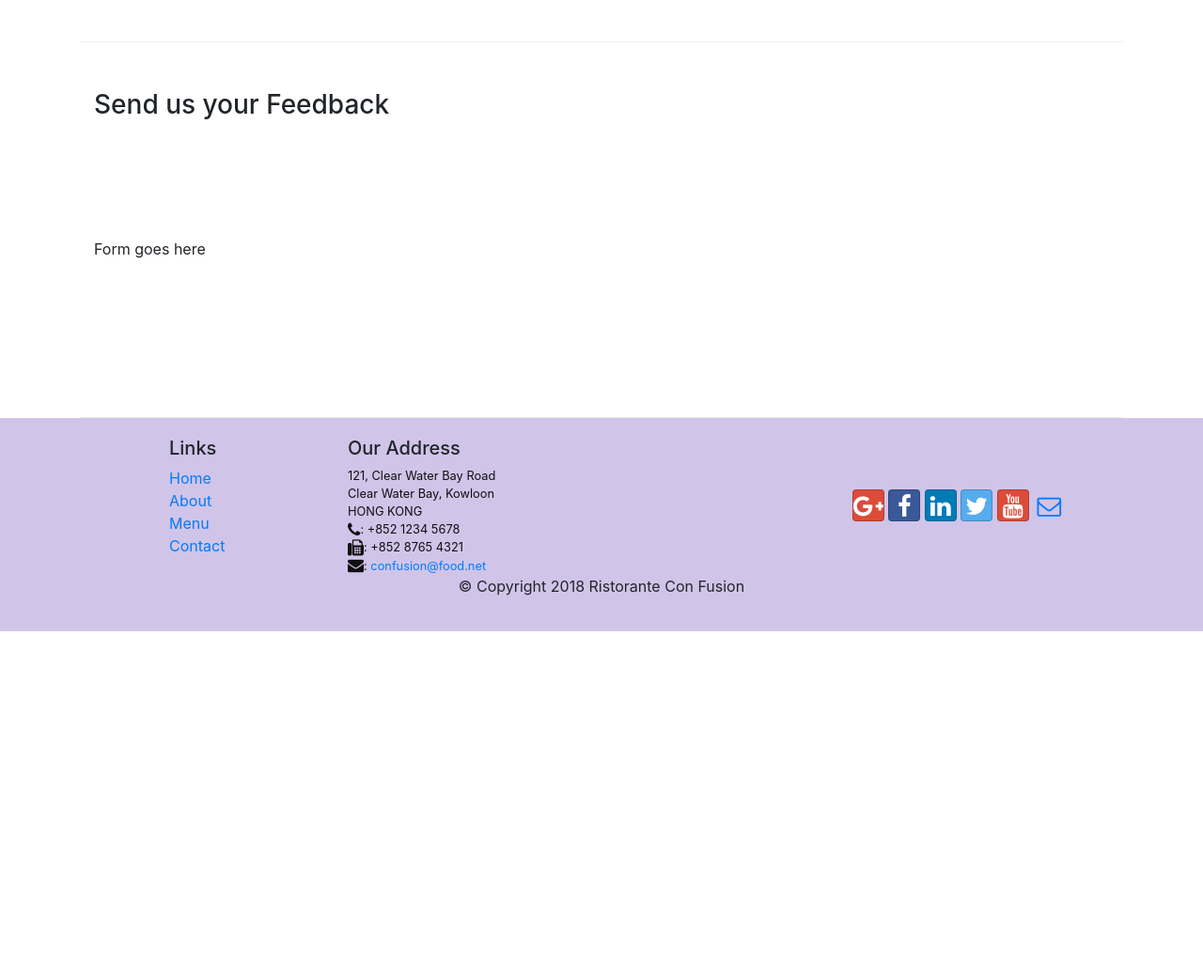
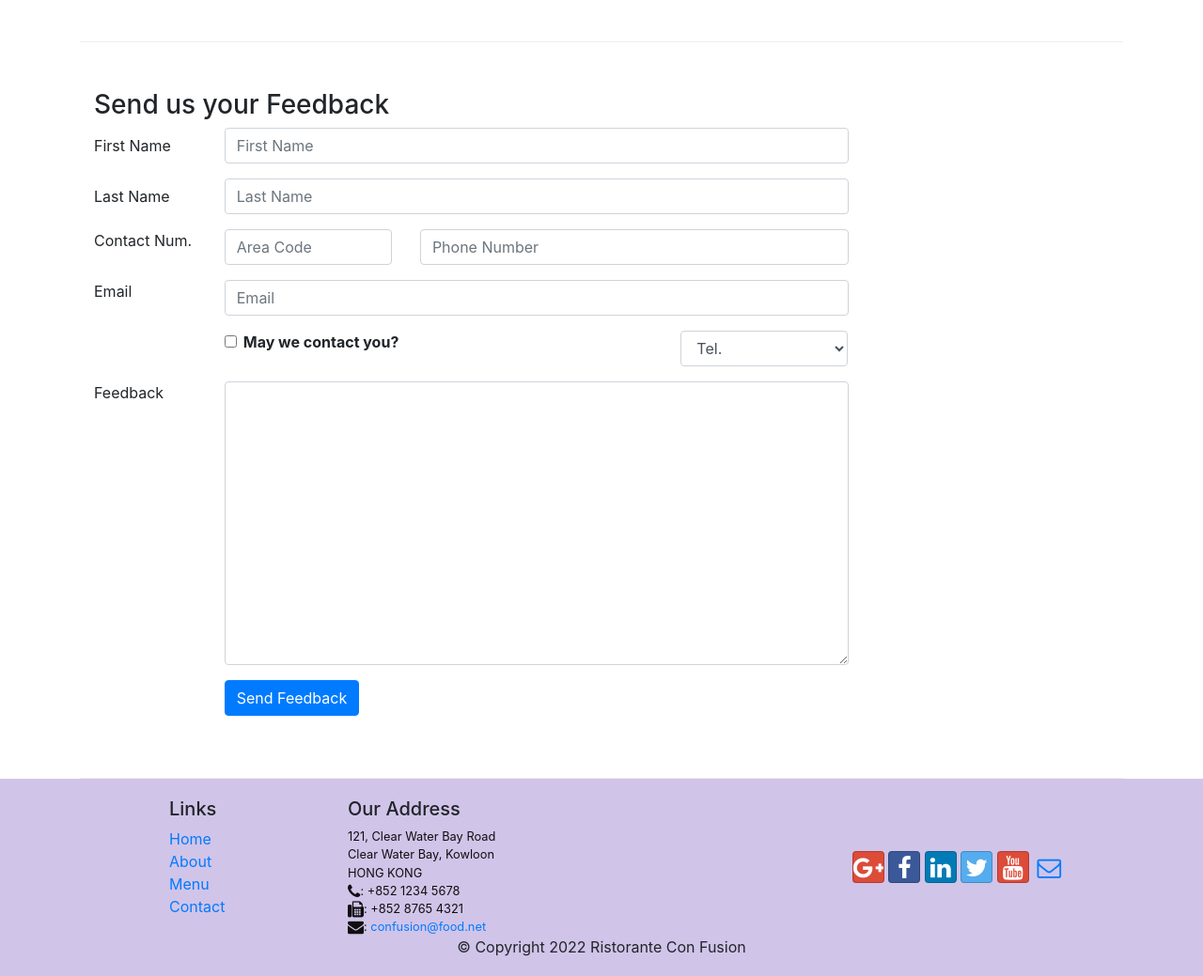
Before and after one commit to dylanperera/Bootstrap-Restaurant, a website: page Bootstrap4/conFusion/contactus.html in a window 1280 px wide. Shown: the part 820-1859 px from the top of the page at 94% size. Before the commit the page ends 1492 px from the top, so only its background shows below. Drawn offline with nearby package versions, Linux system fonts and the light colour scheme.

Commit message:
Finished creating form

```diff
--- a/Bootstrap4/conFusion/contactus.html
+++ b/Bootstrap4/conFusion/contactus.html
@@ -1,34 +1,65 @@
 <!DOCTYPE html>
 <html lang="en">
-
   <head>
-
     <title>Ristorante Con Fusion: About Us</title>
     <!-- Required meta tags always come first -->
-    <meta charset="utf-8">
-    <meta name="viewport" content="width=device-width, initial-scale=1, shrink-to-fit=no">
-    <meta http-equiv="x-ua-compatible" content="ie=edge">
+    <meta charset="utf-8" />
+    <meta
+      name="viewport"
+      content="width=device-width, initial-scale=1, shrink-to-fit=no"
+    />
+    <meta http-equiv="x-ua-compatible" content="ie=edge" />
 
     <!-- Bootstrap CSS -->
-    <link rel="stylesheet" href="node_modules/bootstrap/dist/css/bootstrap.min.css">
-    <link rel="stylesheet" href="node_modules/font-awesome/css/font-awesome.min.css">
-    <link rel="stylesheet" href="node_modules/bootstrap-social/bootstrap-social.css">
-    <link href="css/styles.css" rel="stylesheet">
+    <link
+      rel="stylesheet"
+      href="node_modules/bootstrap/dist/css/bootstrap.min.css"
+    />
+    <link
+      rel="stylesheet"
+      href="node_modules/font-awesome/css/font-awesome.min.css"
+    />
+    <link
+      rel="stylesheet"
+      href="node_modules/bootstrap-social/bootstrap-social.css"
+    />
+    <link href="css/styles.css" rel="stylesheet" />
   </head>
 
   <body>
     <nav class="navbar navbar-dark navbar-expand-sm fixed-top">
       <div class="container">
-            <button class="navbar-toggler" type="button" data-toggle="collapse" data-target="#Navbar">
+        <button
+          class="navbar-toggler"
+          type="button"
+          data-toggle="collapse"
+          data-target="#Navbar"
+        >
           <span class="navbar-toggler-icon"></span>
         </button>
         <a class="navbar-brand" href="#">Ristorante Con Fusion</a>
         <div class="collapse navbar-collapse" id="Navbar">
           <ul class="navbar-nav mr-auto">
-                        <li class="nav-item"><a class="nav-link" href="./index.html"><span class="fa fa-home fa-lg"></span> Home</a></li>
-                        <li class="nav-item"><a class="nav-link" href="./aboutus.html"><span class="fa fa-info fa-lg"></span> About</a></li>
-                        <li class="nav-item"><a class="nav-link" href="#"><span class="fa fa-list fa-lg"></span> Menu</a></li>
-                        <li class="nav-item active"><a class="nav-link" href="#"><span class="fa fa-address-card fa-lg"></span> Contact</a></li>
+            <li class="nav-item">
+              <a class="nav-link" href="./index.html"
+                ><span class="fa fa-home fa-lg"></span> Home</a
+              >
+            </li>
+            <li class="nav-item">
+              <a class="nav-link" href="./aboutus.html"
+                ><span class="fa fa-info fa-lg"></span> About</a
+              >
+            </li>
+            <li class="nav-item">
+              <a class="nav-link" href="#"
+                ><span class="fa fa-list fa-lg"></span> Menu</a
+              >
+            </li>
+            <li class="nav-item active">
+              <a class="nav-link" href="#"
+                ><span class="fa fa-address-card fa-lg"></span> Contact</a
+              >
+            </li>
           </ul>
         </div>
       </div>
@@ -39,10 +70,13 @@
         <div class="row row-header">
           <div class="col-12 col-sm-6">
             <h1>Ristorante con Fusion</h1>
-                    <p>We take inspiration from the World's best cuisines, and create a unique fusion experience. Our lipsmacking creations will tickle your culinary senses!</p>
+            <p>
+              We take inspiration from the World's best cuisines, and create a
+              unique fusion experience. Our lipsmacking creations will tickle
+              your culinary senses!
+            </p>
           </div>
-                <div class="col-12 col-sm">
-                </div>
+          <div class="col-12 col-sm"></div>
         </div>
       </div>
     </header>
@@ -55,7 +89,7 @@
         </ol>
         <div class="col-12">
           <h3>Contact Us</h3>
-               <hr>
+          <hr />
         </div>
       </div>
 
@@ -66,11 +100,11 @@
         <div class="col-12 col-sm-4 offset-sm-1">
           <h5>Our Address</h5>
           <address style="font-size: 100%">
-		              121, Clear Water Bay Road<br>
-		              Clear Water Bay, Kowloon<br>
-		              HONG KONG<br>
-		              <i class="fa fa-phone"></i>: +852 1234 5678<br>
-		              <i class="fa fa-fax"></i>: +852 8765 4321<br>
+            121, Clear Water Bay Road<br />
+            Clear Water Bay, Kowloon<br />
+            HONG KONG<br />
+            <i class="fa fa-phone"></i>: +852 1234 5678<br />
+            <i class="fa fa-fax"></i>: +852 8765 4321<br />
             <i class="fa fa-envelope"></i>:
             <a href="mailto:confusion@food.net">confusion@food.net</a>
           </address>
@@ -79,10 +113,19 @@
           <h5>Map of our Location</h5>
         </div>
         <div class="col-12 col-sm-11 offset-sm-1">
-                <div class = "btn-group" role = "group">
-                    <a class = "btn btn-primary" href = "tel:4162682567" role = "button"><i class = "fa fa-phone"></i> Call</a>
-                    <a class = "btn btn-info" role = "button"><i class = "fa fa-skype"></i> Skype</a>
-                    <a class = "btn btn-success" href = "mailto:pereradm14@gmail.com" role = "button"><i class = "fa fa-envelope-o"></i> Email</a>
+          <div class="btn-group" role="group">
+            <a class="btn btn-primary" href="tel:4162682567" role="button"
+              ><i class="fa fa-phone"></i> Call</a
+            >
+            <a class="btn btn-info" role="button"
+              ><i class="fa fa-skype"></i> Skype</a
+            >
+            <a
+              class="btn btn-success"
+              href="mailto:pereradm14@gmail.com"
+              role="button"
+              ><i class="fa fa-envelope-o"></i> Email</a
+            >
           </div>
         </div>
       </div>
@@ -92,12 +135,122 @@
           <h3>Send us your Feedback</h3>
         </div>
         <div class="col-12 col-md-9">
-                Form goes here
+          <form>
+            <div class="form-group row">
+              <label for="firstname" class="col-12 col-md-2 col-form-label"
+                >First Name</label
+              >
+              <div class="col-12 col-md-10">
+                <input
+                  type="text"
+                  class="form-control"
+                  id="firstname"
+                  name="firstname"
+                  placeholder="First Name"
+                />
               </div>
-             <div class="col-12 col-md">
+            </div>
+            <div class="form-group row">
+              <label for="lastname" class="col-12 col-md-2 col-form-label"
+                >Last Name</label
+              >
+              <div class="col-12 col-md-10">
+                <input
+                  type="text"
+                  class="form-control"
+                  id="lastname"
+                  name="lastname"
+                  placeholder="Last Name"
+                />
+              </div>
+            </div>
+            <div class="form-group row">
+              <label
+                for="phoneNumber"
+                class="col-12 col-md-2 form-control-label"
+                >Contact Num.</label
+              >
+              <div class="col-5 col-md-3">
+                <input
+                  type="tell"
+                  class="form-control"
+                  id="areacode"
+                  name="areacode"
+                  placeholder="Area Code"
+                />
+              </div>
+              <div class="col-7">
+                <input
+                  type="tell"
+                  class="form-control"
+                  id="phoneNumber"
+                  name="phoneNumber"
+                  placeholder="Phone Number"
+                />
               </div>
             </div>
 
+            <div class="form-group row">
+              <label for="email" class="form-control-label col-12 col-md-2"
+                >Email</label
+              >
+              <div class="col-12 col-md-10">
+                <input
+                  type="email"
+                  class="form-control"
+                  id="email"
+                  name="email"
+                  placeholder="Email"
+                />
+              </div>
+            </div>
+
+            <div class="form-group row">
+              <div class="col-md-6 offset-md-2">
+                <div class="form-check">
+                  <input
+                    type="checkbox"
+                    class="form-check-input"
+                    name="approve"
+                    id="approve"
+                    value=""
+                  />
+                  <label class="form-check-label" for="approve">
+                    <strong>May we contact you?</strong>
+                  </label>
+                </div>
+              </div>
+              <div class="col-md-3 offset-md-1">
+                <select class="form-control">
+                  <option>Tel.</option>
+                  <option>Email</option>
+                </select>
+              </div>
+            </div>
+
+            <div class="form-group row">
+              <label for="feedback" class="form-control-label col-12 col-md-2"
+                >Feedback</label
+              >
+              <div class="col-12 col-md-10">
+                <textarea
+                  class="form-control"
+                  id="feedback"
+                  name="feedback"
+                  rows="12"
+                ></textarea>
+              </div>
+            </div>
+
+            <div class="form-group row">
+              <div class="offset-md-2 col-md-10">
+                <button type="submit" class="btn btn-primary">Send Feedback</button>
+              </div>
+            </div>
+          </form>
+        </div>
+        <div class="col-12 col-md"></div>
+      </div>
     </div>
 
     <footer class="footer">
@@ -115,29 +268,51 @@
           <div class="col-7 col-sm-5">
             <h5>Our Address</h5>
             <address>
-		              121, Clear Water Bay Road<br>
-		              Clear Water Bay, Kowloon<br>
-		              HONG KONG<br>
-                      <i class="fa fa-phone fa-lg"></i>: +852 1234 5678<br>
-                      <i class="fa fa-fax fa-lg"></i>: +852 8765 4321<br>
+              121, Clear Water Bay Road<br />
+              Clear Water Bay, Kowloon<br />
+              HONG KONG<br />
+              <i class="fa fa-phone fa-lg"></i>: +852 1234 5678<br />
+              <i class="fa fa-fax fa-lg"></i>: +852 8765 4321<br />
               <i class="fa fa-envelope fa-lg"></i>:
               <a href="mailto:confusion@food.net">confusion@food.net</a>
             </address>
           </div>
           <div class="col-12 col-sm-4 align-self-center">
             <div class="text-center">
-                        <a class="btn btn-social-icon btn-google" href="http://google.com/+"><i class="fa fa-google-plus"></i></a>
-                        <a class="btn btn-social-icon btn-facebook" href="http://www.facebook.com/profile.php?id="><i class="fa fa-facebook"></i></a>
-                        <a class="btn btn-social-icon btn-linkedin" href="http://www.linkedin.com/in/"><i class="fa fa-linkedin"></i></a>
-                        <a class="btn btn-social-icon btn-twitter" href="http://twitter.com/"><i class="fa fa-twitter"></i></a>
-                        <a class="btn btn-social-icon btn-google" href="http://youtube.com/"><i class="fa fa-youtube"></i></a>
-                        <a class="btn btn-social-icon" href="mailto:"><i class="fa fa-envelope-o"></i></a>
+              <a
+                class="btn btn-social-icon btn-google"
+                href="http://google.com/+"
+                ><i class="fa fa-google-plus"></i
+              ></a>
+              <a
+                class="btn btn-social-icon btn-facebook"
+                href="http://www.facebook.com/profile.php?id="
+                ><i class="fa fa-facebook"></i
+              ></a>
+              <a
+                class="btn btn-social-icon btn-linkedin"
+                href="http://www.linkedin.com/in/"
+                ><i class="fa fa-linkedin"></i
+              ></a>
+              <a
+                class="btn btn-social-icon btn-twitter"
+                href="http://twitter.com/"
+                ><i class="fa fa-twitter"></i
+              ></a>
+              <a
+                class="btn btn-social-icon btn-google"
+                href="http://youtube.com/"
+                ><i class="fa fa-youtube"></i
+              ></a>
+              <a class="btn btn-social-icon" href="mailto:"
+                ><i class="fa fa-envelope-o"></i
+              ></a>
             </div>
           </div>
         </div>
         <div class="row justify-content-center">
           <div class="col-auto">
-                    <p>© Copyright 2018 Ristorante Con Fusion</p>
+            <p>© Copyright 2022 Ristorante Con Fusion</p>
           </div>
         </div>
       </div>
@@ -147,5 +322,4 @@
     <script src="node_modules/popper.js/dist/umd/popper.min.js"></script>
     <script src="node_modules/bootstrap/dist/js/bootstrap.min.js"></script>
   </body>
-
 </html>
```
Also changed, not shown: Bootstrap4/conFusion/aboutus.html (+1 -1 lines), Bootstrap4/conFusion/index.html (+1 -1 lines). Lines whose indentation alone changed are shown as unchanged.
